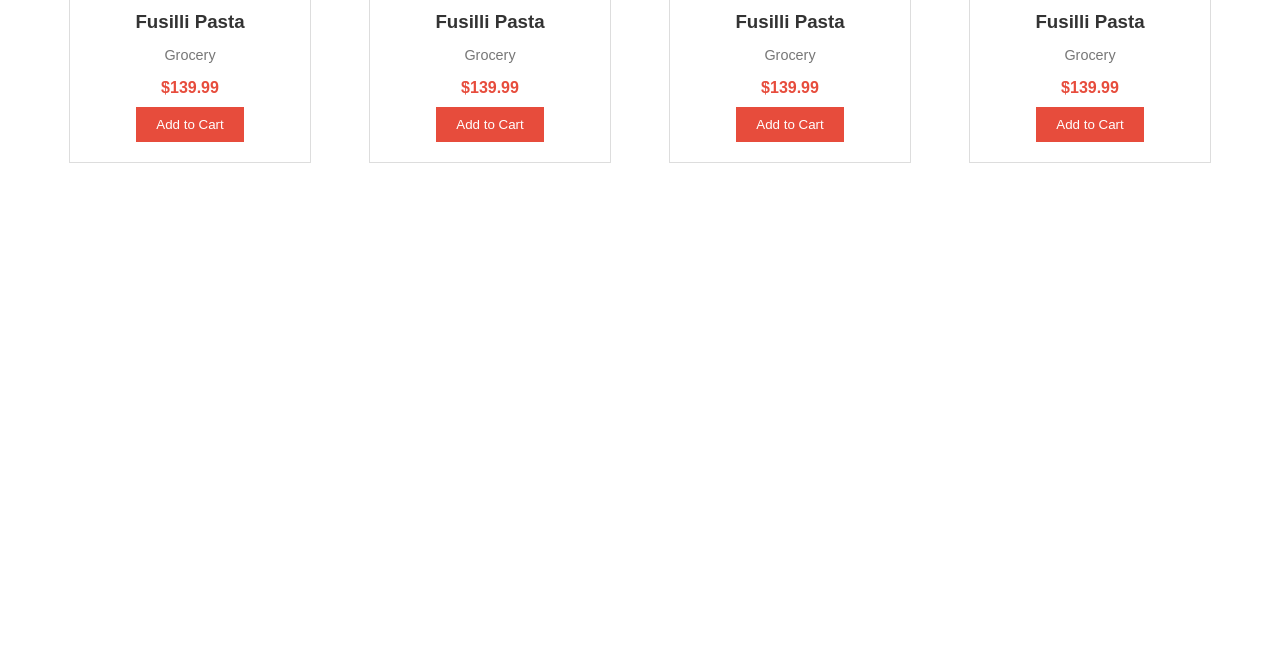
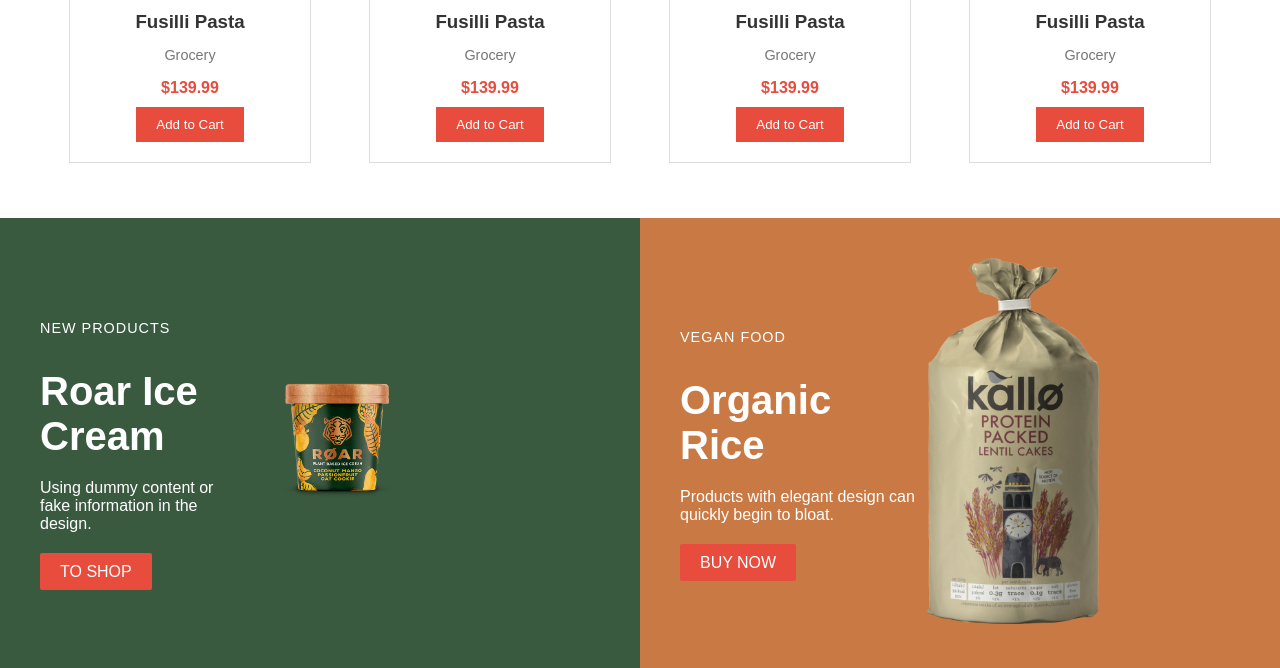
Before and after one commit to sadatnazarli/WoodMart, a plain HTML site: page index.html in a window 1280 px wide. Shown: the part 1284-1952 px from the top of the page. Before the commit the page ends 1502 px from the top, so only its background shows below. Drawn offline with Linux system fonts and the light colour scheme.

Commit message:
added new section with images

```diff
--- a/assets/style/style.css
+++ b/assets/style/style.css
@@ -472,3 +472,55 @@ select{
   .add-to-cart-btn:hover {
     background: #c0392b; /* Darken button on hover */
   }
+  .feature-section {
+    display: flex;
+    overflow: hidden;
+  }
+
+  .feature-item {
+    display: flex;
+    align-items: center;
+    justify-content: space-between;
+    padding: 40px; /* Adjust the padding as needed */
+    width: 50%; /* Adjust based on the number of features */
+    color: white; /* For white text */
+  }
+
+  .feature-text {
+    max-width: 45%; /* Adjust the width as needed */
+  }
+
+  .feature-category {
+    font-size: 0.9em;
+    letter-spacing: 1px;
+    text-transform: uppercase;
+    margin-bottom: 10px;
+  }
+
+  .feature-title {
+    font-size: 2.5em;
+    font-weight: bold;
+    margin-bottom: 20px;
+  }
+
+  .feature-description {
+    font-size: 1em;
+    margin-bottom: 30px;
+  }
+
+  .feature-btn {
+    background-color: #e74c3c; /* Red button color */
+    color: white;
+    text-decoration: none;
+    padding: 10px 20px;
+    border-radius: 2px; /* Slight roundness to button corners */
+    transition: background-color 0.3s ease; /* Transition for hover effect */
+  }
+
+  .feature-btn:hover {
+    background-color: #c0392b; /* Darken button on hover */
+  }
+
+  .feature-image img {
+    max-width: 55%; /* Adjust the image size as needed */
+  }
--- a/index.html
+++ b/index.html
@@ -177,6 +177,32 @@
           </div>      </div>
     </div>
   </section>
+  <section class="feature-section">
+    <!-- Feature 1 -->
+    <div class="feature-item" style="background-color: #3a5a40;"> <!-- Green background -->
+      <div class="feature-text">
+        <p class="feature-category">NEW PRODUCTS</p>
+        <h2 class="feature-title">Roar Ice Cream</h2>
+        <p class="feature-description">Using dummy content or fake information in the design.</p>
+        <a href="#" class="feature-btn">TO SHOP</a>
+      </div>
+      <div class="feature-image">
+        <img src="./assets/style/images/11111111.png" alt="Roar Ice Cream">
+      </div>
+    </div>
+    <!-- Feature 2 -->
+    <div class="feature-item" style="background-color: #c97a44;"> <!-- Orange background -->
+      <div class="feature-text">
+        <p class="feature-category">VEGAN FOOD</p>
+        <h2 class="feature-title">Organic Rice</h2>
+        <p class="feature-description">Products with elegant design can quickly begin to bloat.</p>
+        <a href="#" class="feature-btn">BUY NOW</a>
+      </div>
+      <div class="feature-image">
+        <img src="./assets/style/images/222222.png" alt="Organic Rice">
+      </div>
+    </div>
+  </section>
 
       <script src="./assets/script.js"></script>
 
```
Also changed, not shown: assets/style/images/11111111.png (added), assets/style/images/1123.jpg.webp (added), assets/style/images/1124.jpg.webp (added), assets/style/images/222222.png (added), 3 other files.
